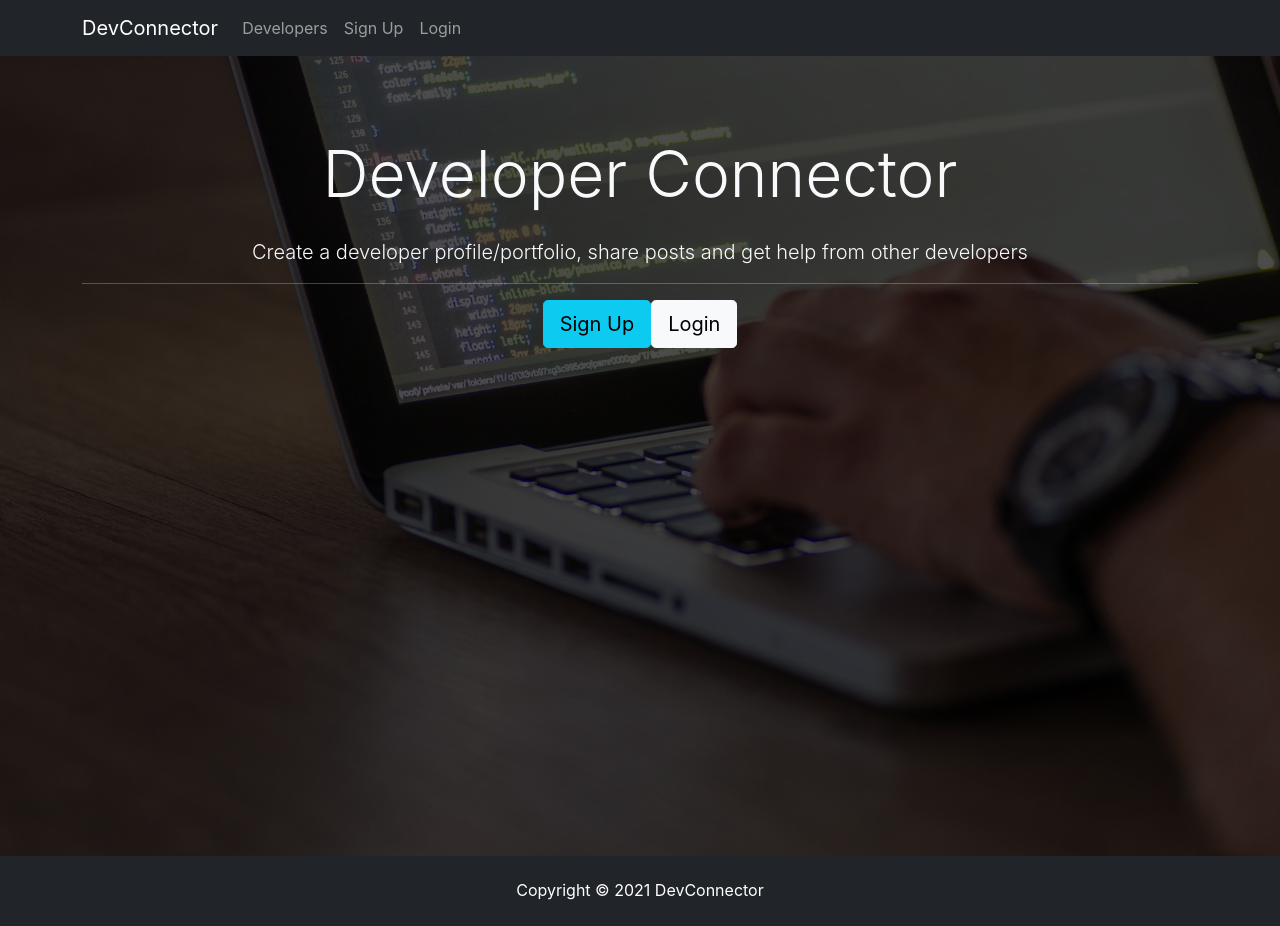
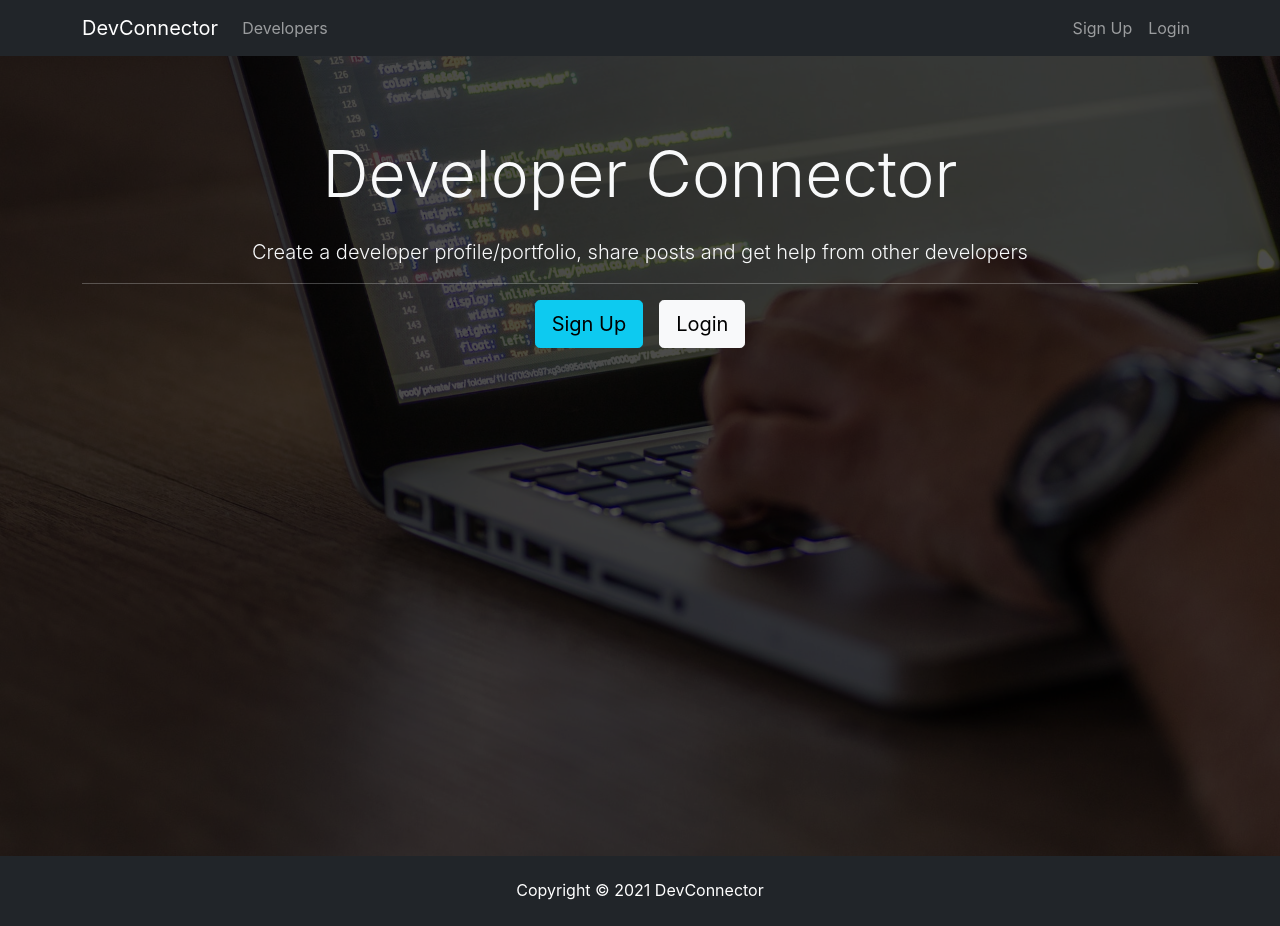
Before and after one commit to Karan05122000/devconnector-react, a React (Create React App) app: page / in a window 1280 px wide. Built offline with nearby package versions, Linux system fonts and the light colour scheme.

Commit message:
css fixes

```diff
--- a/src/components/layout/Landing.js
+++ b/src/components/layout/Landing.js
@@ -15,7 +15,11 @@ class Landing extends Component {
                   from other developers
                 </p>
                 <hr />
-                <a href='register.html' className='btn btn-lg btn-info mr-2'>
+                <a
+                  href='register.html'
+                  className='btn btn-lg btn-info mr-2'
+                  style={{ marginRight: '1rem' }}
+                >
                   Sign Up
                 </a>
                 <a href='login.html' className='btn btn-lg btn-light'>
--- a/src/components/layout/Navbar.js
+++ b/src/components/layout/Navbar.js
@@ -17,7 +17,11 @@ class Navbar extends Component {
             <span className='navbar-toggler-icon' />
           </button>
 
-          <div className='collapse navbar-collapse' id='mobile-nav'>
+          <div
+            className='collapse navbar-collapse'
+            id='mobile-nav'
+            style={{ display: 'flex', justifyContent: 'space-between' }}
+          >
             <ul className='navbar-nav mr-auto'>
               <li className='nav-item'>
                 <a className='nav-link' href='profiles.html'>
```
Also changed, not shown: 1 other file (tests, documents, lock files or other folders).
